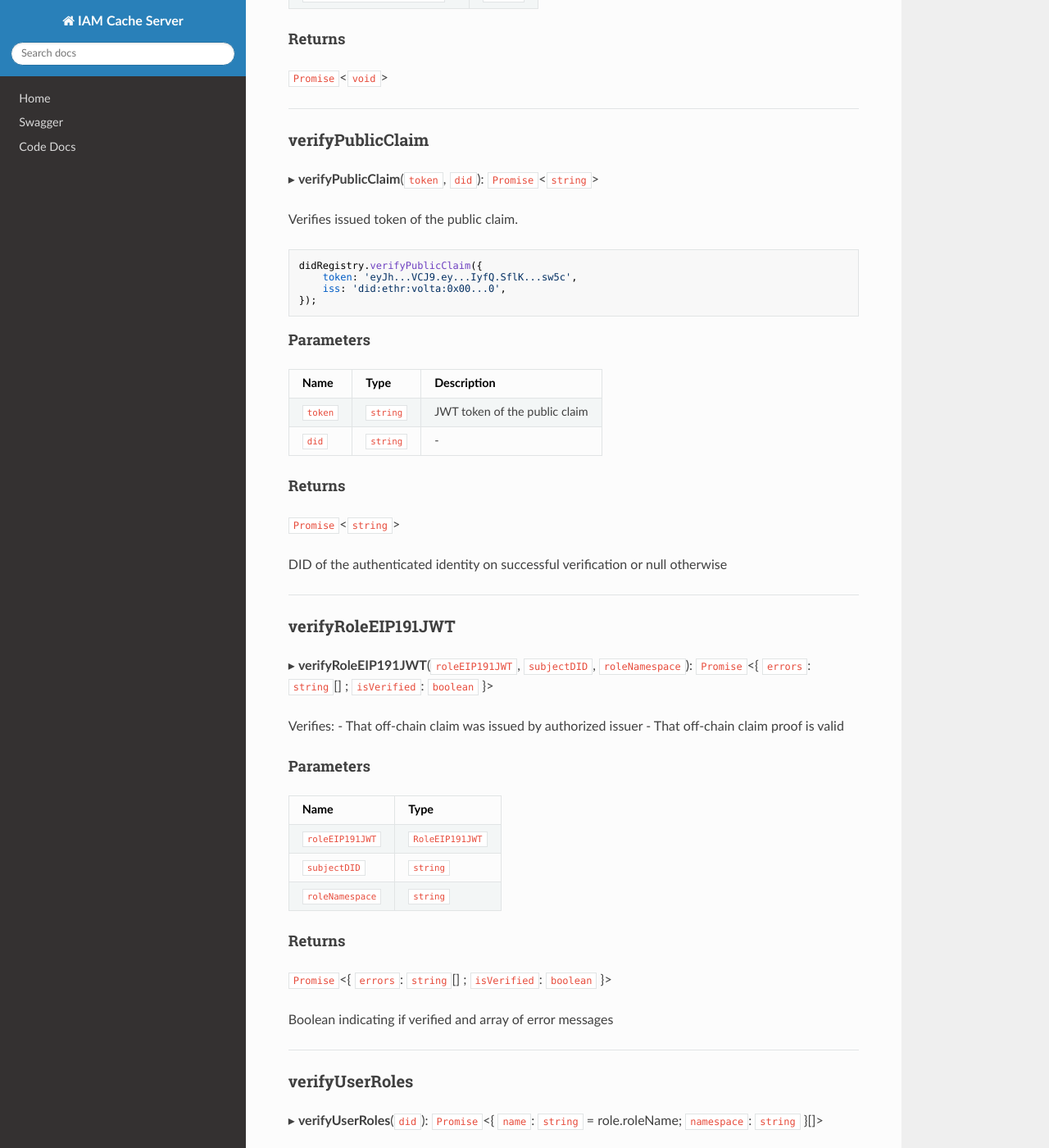
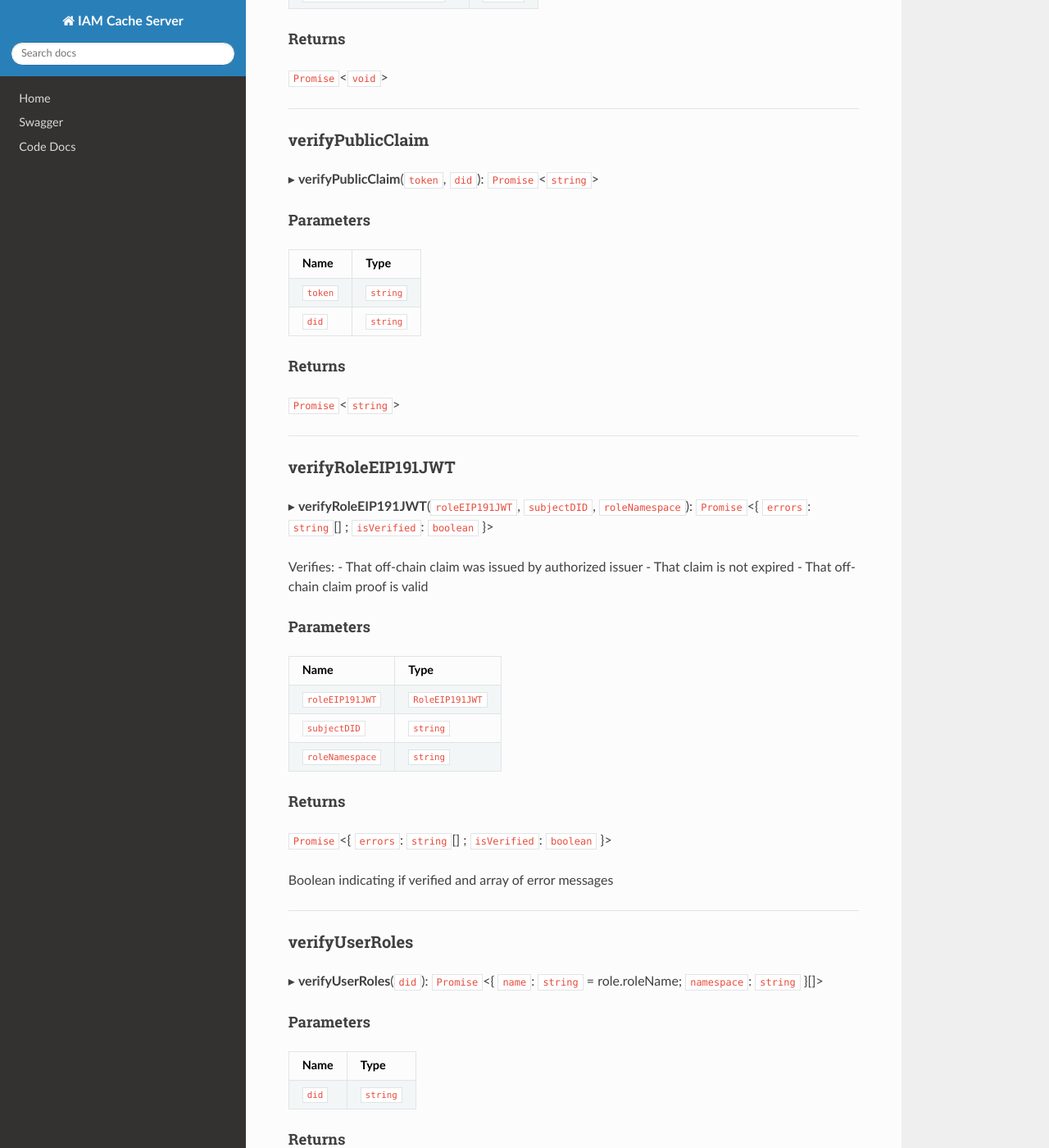
Before and after one commit to energywebfoundation/ssi-hub, an MkDocs documentation site: the page built from docs/api/classes/modules_role_role_service.RoleService.md, in a window 1280 px wide and 1400 px high, scrolled down 7460 px. Shown: the whole window at 82% size. Built offline with MkDocs 1.6.1, drawn with Linux system fonts in a browser that asks for light colours; nearby versions of some CDN libraries.

Commit message:
fix: remove comments, fix errors

````diff
--- a/docs/api/classes/modules_role_role_service.RoleService.md
+++ b/docs/api/classes/modules_role_role_service.RoleService.md
@@ -317,27 +317,16 @@ ___
 
 ▸ **verifyPublicClaim**(`token`, `did`): `Promise`<`string`\>
 
-Verifies issued token of the public claim.
-
-```typescript
-didRegistry.verifyPublicClaim({
-    token: 'eyJh...VCJ9.ey...IyfQ.SflK...sw5c',
-    iss: 'did:ethr:volta:0x00...0',
-});
-```
-
 #### Parameters
 
-| Name | Type | Description |
-| :------ | :------ | :------ |
-| `token` | `string` | JWT token of the public claim |
-| `did` | `string` | - |
+| Name | Type |
+| :------ | :------ |
+| `token` | `string` |
+| `did` | `string` |
 
 #### Returns
 
 `Promise`<`string`\>
-
-DID of the authenticated identity on successful verification or null otherwise
 
 ___
 
@@ -347,6 +336,7 @@ ___
 
 Verifies:
 - That off-chain claim was issued by authorized issuer
+- That claim is not expired
 - That off-chain claim proof is valid
 
 #### Parameters
````
Also changed, not shown: 1 other file.
